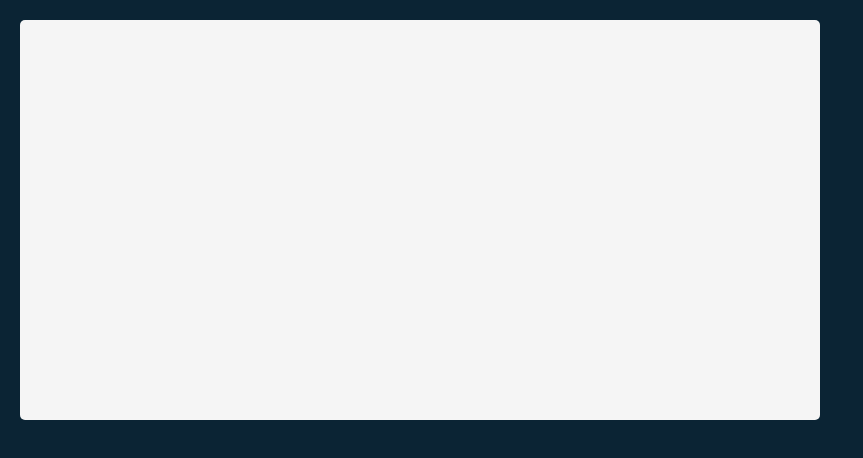
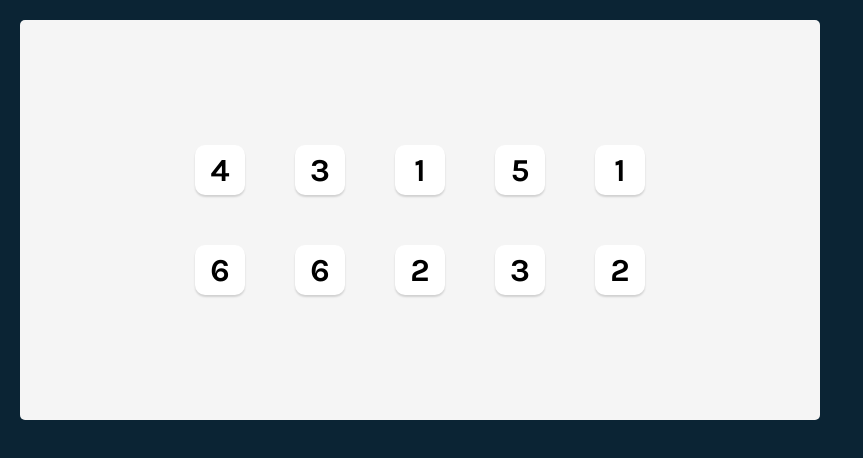
Before and after one commit to dashaunn/TenziesGame, a React (Vite) app in the folder Tenzies/: page / in a window 1280 px wide. Shown: the top 458 px of the page, without its empty margins (0-863 px from the left). Built offline with nearby package versions, Linux system fonts and the light colour scheme.

Commit message:
add functionality to generate randomized Dice components

```diff
--- a/Tenzies/src/App.jsx
+++ b/Tenzies/src/App.jsx
@@ -2,10 +2,24 @@
 import Die from "./components/Die"
 
 export default function App() {
+  const [dice, setDice] = React.useState(allNewDice())
+
+  function allNewDice() {
+    const newDice = [];
+    for(let i = 0; i < 10; i++) {
+      newDice.push(Math.ceil(Math.random() * 6))
+    }
+    return newDice;
+  }
+
+  const diceElements = dice.map(die => <Die value={die}/>)
+
+  console.log(allNewDice(1, 6))
+
     return (
         <main>
           <div className="dice-container">
-
+            {diceElements}
           </div>
         </main>
     )
```
